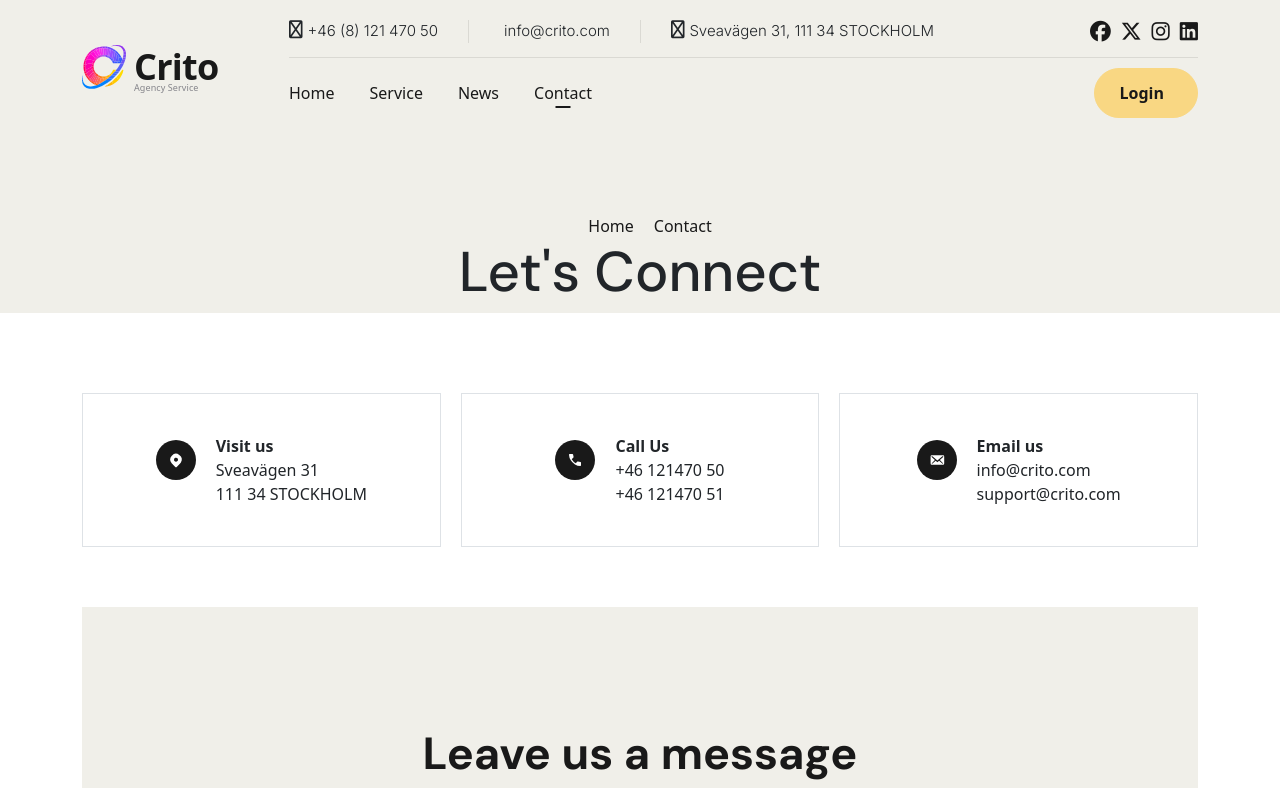
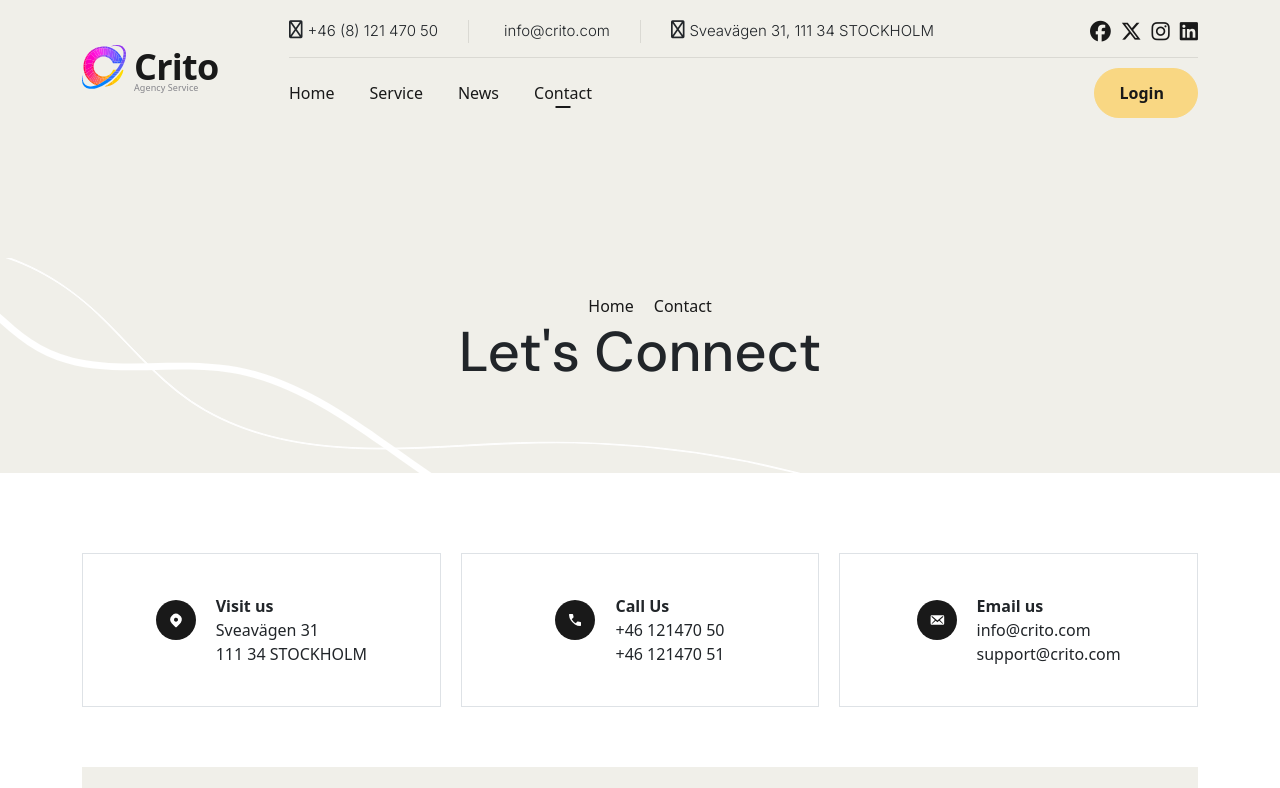
Before and after one commit to dannyWahlberg/crito-react, a React (Vite) app: page /contact in a window 1280 px wide. Shown: the top 788 px of the page. Built offline with nearby package versions, Linux system fonts and the light colour scheme; some icons are missing.

Commit message:
added waves to contact section

```diff
--- a/src/App.css
+++ b/src/App.css
@@ -964,6 +964,15 @@ footer .bottom .bottom-section .socialmedia-bar a:hover {
 
 .showcase-contact {
   background-color: #F0EFE9;
+  position: relative;
+  z-index: 0;
+  padding: 80px;
+}
+.showcase-contact .showcase-waves {
+  position: absolute;
+  left: 0;
+  bottom: 0;
+  z-index: -1;
 }
 .showcase-contact .content {
   display: flex;
--- a/src/App.scss
+++ b/src/App.scss
@@ -990,7 +990,7 @@ header {
 
             }
 
-            .section-title {}
+
         }
 
         .photos {
@@ -1108,7 +1108,7 @@ header {
                     margin: 20px 60px 20px 0;
                 }
 
-                .stars {}
+
 
                 .person {
                     display: flex;
@@ -1160,7 +1160,7 @@ header {
                 padding-top: 0px;
             }
 
-            .btn-transparent {}
+
 
         }
 
@@ -1394,6 +1394,18 @@ footer {
 .showcase-contact {
 
     background-color: #F0EFE9;
+    position: relative;
+    z-index: 0;
+    padding: 80px;
+
+    .showcase-waves {
+        position: absolute;
+        left: 0;
+        bottom: 0;
+        z-index: -1;
+    }
+
+
 
     .content {
         display: flex;
--- a/src/components/ShowcaseSectionContact.jsx
+++ b/src/components/ShowcaseSectionContact.jsx
@@ -1,5 +1,6 @@
 import React from 'react'
 import { Link } from 'react-router-dom'
+import showcase_waves from '@images/showcase-waves.svg'
 
 const ShowcaseSectionContact = () => {
   return (
@@ -14,6 +15,7 @@ const ShowcaseSectionContact = () => {
         <h1>
             Let's Connect
         </h1>
+        <img className="showcase-waves" src={showcase_waves} alt="" />
     </div>
 
 </div>
```
